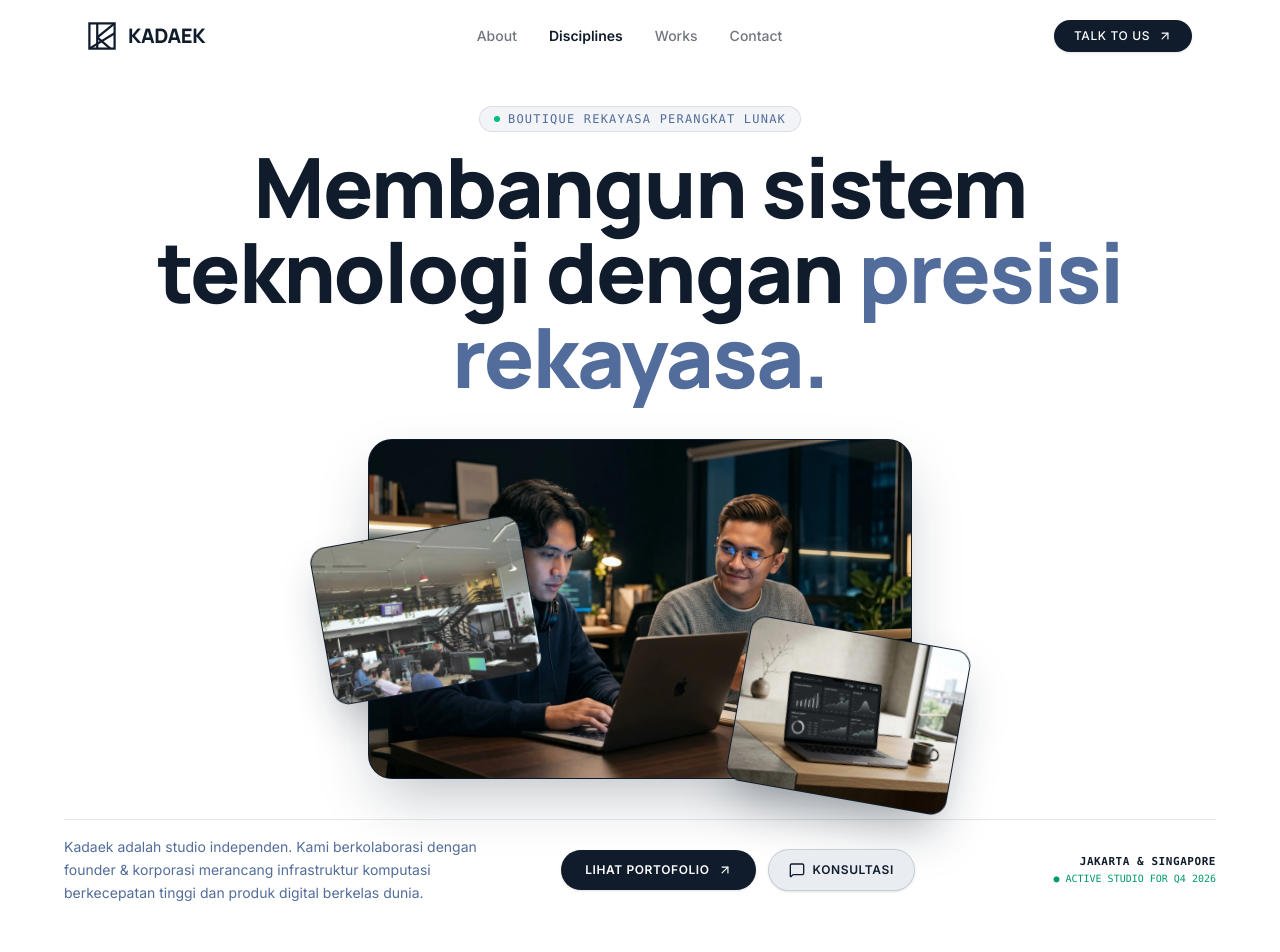
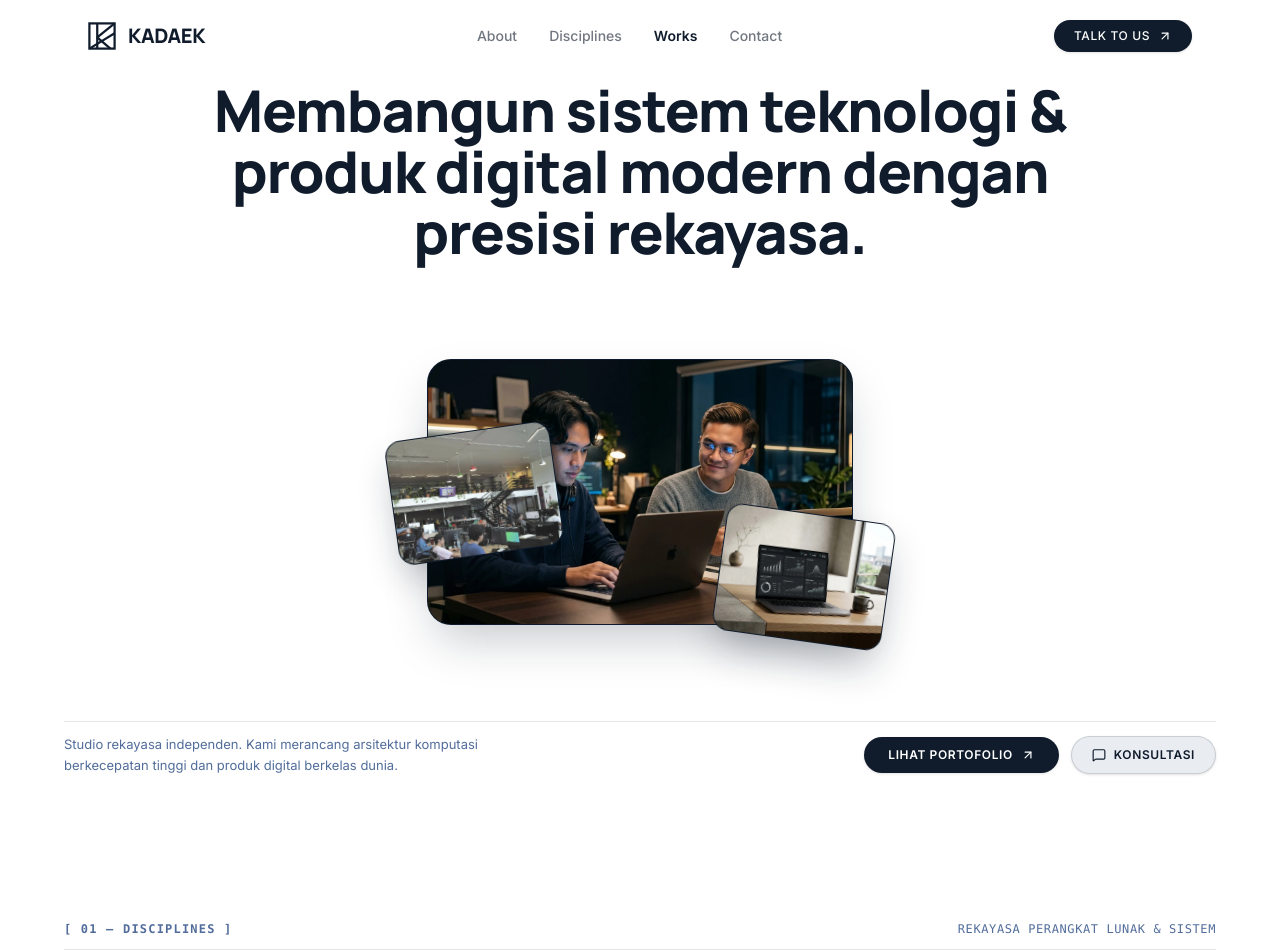
Before and after one commit to Kadaek/Compro-Kadaek, a Next.js app: page / in a window 1280 px wide. Shown: the top 952 px of the page. Built offline with nearby package versions, Linux system fonts and the light colour scheme.

Commit message:
fix(hero): remove AI pill badges, unify solid typography, and guarantee 100% full screen viewport fit

```diff
--- a/src/app/page.tsx
+++ b/src/app/page.tsx
@@ -149,45 +149,39 @@ export default function Home() {
         </div>
       </header>
 
-      {/* ── 2. HERO SECTION (CREATIVE STUDIO FULL VIEWPORT) ── */}
+      {/* ── 2. HERO SECTION (100% FULL SCREEN VIEWPORT, NO OVERFLOW) ── */}
       <main className="flex-1">
-        <section id="about" className="snap-start snap-always relative min-h-[100dvh] flex flex-col justify-between bg-[#FFFFFF] overflow-hidden pt-20 sm:pt-22 pb-8 sm:pb-10 px-6">
+        <section id="about" className="snap-start snap-always relative h-[100dvh] max-h-[100dvh] flex flex-col justify-between bg-[#FFFFFF] overflow-hidden pt-18 pb-4 sm:pb-6 px-6">
           <div className="max-w-6xl mx-auto w-full flex-1 flex flex-col justify-between">
-            {/* Top Monumental Creative Headline */}
+            {/* Top Clean Editorial Headline (No AI Badges) */}
             <ScrollReveal direction="up" delay={0}>
-              <div className="text-center pt-2 sm:pt-4">
-                <div className="inline-flex items-center gap-2 px-3.5 py-1 rounded-full border border-[#101C2C]/10 bg-[#E9EDF2]/60 text-[10px] sm:text-xs font-mono uppercase tracking-widest text-[#526D9B] mb-3">
-                  <span className="w-1.5 h-1.5 rounded-full bg-emerald-500" />
-                  <span>BOUTIQUE REKAYASA PERANGKAT LUNAK</span>
-                </div>
-                <h1 className="font-heading text-4xl sm:text-6xl md:text-7xl lg:text-[5.2rem] font-extrabold text-[#101C2C] tracking-tight leading-[1.02] max-w-5xl mx-auto">
-                  Membangun sistem teknologi dengan <span className="text-[#526D9B]">presisi rekayasa.</span>
+              <div className="text-center pt-1 sm:pt-2">
+                <h1 className="font-heading text-3xl sm:text-5xl lg:text-[3.2rem] xl:text-[3.6rem] font-black text-[#101C2C] tracking-tight leading-[1.06] max-w-4xl mx-auto">
+                  Membangun sistem teknologi & produk digital modern dengan presisi rekayasa.
                 </h1>
               </div>
             </ScrollReveal>
 
-            {/* Center Stage: 3-Photo Physical Creative Collage (Oddjob / Agency Style) */}
-            <ScrollReveal direction="up" delay={150}>
-              <div className="my-auto py-2 sm:py-4">
+            {/* Center Stage: 3-Photo Physical Creative Collage (Fits 100vh Perfectly) */}
+            <ScrollReveal direction="up" delay={120}>
+              <div className="my-auto py-1">
                 <HeroFloatingShowcase />
               </div>
             </ScrollReveal>
 
-            {/* Bottom High-Impact Editorial Strip */}
-            <ScrollReveal direction="up" delay={250}>
-              <div className="pt-4 border-t border-[#101C2C]/10 grid grid-cols-1 md:grid-cols-12 gap-6 items-center">
+            {/* Bottom High-Impact Minimal Strip */}
+            <ScrollReveal direction="up" delay={200}>
+              <div className="pt-3 border-t border-[#101C2C]/10 flex flex-col sm:flex-row items-center justify-between gap-4">
                 {/* Manifesto Text */}
-                <div className="md:col-span-5 text-left">
-                  <p className="text-xs sm:text-sm text-[#526D9B] font-normal leading-relaxed max-w-md">
-                    Kadaek adalah studio independen. Kami berkolaborasi dengan founder & korporasi merancang infrastruktur komputasi berkecepatan tinggi dan produk digital berkelas dunia.
-                  </p>
-                </div>
+                <p className="text-xs sm:text-[13px] text-[#526D9B] font-normal leading-relaxed max-w-sm sm:max-w-md text-center sm:text-left">
+                  Studio rekayasa independen. Kami merancang arsitektur komputasi berkecepatan tinggi dan produk digital berkelas dunia.
+                </p>
 
                 {/* Center Action Buttons */}
-                <div className="md:col-span-4 flex items-center justify-start md:justify-center gap-3">
+                <div className="flex items-center gap-3 shrink-0">
                   <a
                     href="#works"
-                    className="inline-flex items-center gap-2 px-6 py-3 rounded-full bg-[#101C2C] text-[#FFFFFF] text-xs font-semibold uppercase tracking-wider hover:bg-[#526D9B] transition-all shadow-sm active:scale-95"
+                    className="inline-flex items-center gap-2 px-6 py-2.5 rounded-full bg-[#101C2C] text-[#FFFFFF] text-xs font-semibold uppercase tracking-wider hover:bg-[#526D9B] transition-all shadow-sm active:scale-95"
                   >
                     <span>LIHAT PORTOFOLIO</span>
                     <ArrowUpRight className="w-3.5 h-3.5" />
@@ -197,21 +191,11 @@ export default function Home() {
                     href="https://wa.me/6281234567890"
                     target="_blank"
                     rel="noopener noreferrer"
-                    className="inline-flex items-center gap-2 px-5 py-3 rounded-full border border-[#101C2C]/15 bg-[#E9EDF2] text-[#101C2C] text-xs font-semibold uppercase tracking-wider hover:bg-[#101C2C] hover:text-[#FFFFFF] transition-all shadow-sm active:scale-95"
+                    className="inline-flex items-center gap-2 px-5 py-2.5 rounded-full border border-[#101C2C]/15 bg-[#E9EDF2] text-[#101C2C] text-xs font-semibold uppercase tracking-wider hover:bg-[#101C2C] hover:text-[#FFFFFF] transition-all shadow-sm active:scale-95"
                   >
-                    <MessageSquare className="w-4 h-4" />
+                    <MessageSquare className="w-3.5 h-3.5" />
                     <span>KONSULTASI</span>
                   </a>
-                </div>
-
-                {/* Right Studio Telemetry */}
-                <div className="md:col-span-3 text-left md:text-right font-mono text-xs text-[#526D9B]">
-                  <div className="text-[11px] uppercase tracking-wider text-[#101C2C] font-semibold">
-                    JAKARTA & SINGAPORE
-                  </div>
-                  <div className="text-[10px] text-emerald-600 font-medium mt-0.5">
-                    ● ACTIVE STUDIO FOR Q4 2026
-                  </div>
                 </div>
               </div>
             </ScrollReveal>
--- a/src/components/HeroFloatingShowcase.tsx
+++ b/src/components/HeroFloatingShowcase.tsx
@@ -31,13 +31,13 @@ export default function HeroFloatingShowcase() {
   const rightIdx = (centerIdx + 1) % 3;
 
   return (
-    <div className="relative w-full max-w-[580px] sm:max-w-[640px] mx-auto select-none py-4 sm:py-6 px-6 sm:px-12">
+    <div className="relative w-full max-w-[460px] sm:max-w-[490px] mx-auto select-none px-4 sm:px-8">
       <div className="relative w-full mx-auto">
 
-        {/* ── LEFT TILTED PHOTO (SATELLITE ACCENT, TILTED -10°) ── */}
+        {/* ── LEFT TILTED PHOTO (SATELLITE ACCENT, TILTED -8°) ── */}
         <div
           onClick={() => setCenterIdx(leftIdx)}
-          className="animate-float-slow absolute -left-6 sm:-left-12 top-1/2 -translate-y-1/2 w-[37%] sm:w-[39%] aspect-[4/3] -rotate-10 rounded-2xl overflow-hidden shadow-[0_22px_45px_-8px_rgba(16,28,44,0.32)] border border-[#101C2C]/15 bg-[#101C2C] z-20 cursor-pointer hover:scale-105 hover:-rotate-6 hover:z-30 transition-all duration-300 group"
+          className="animate-float-slow absolute -left-5 sm:-left-9 top-1/2 -translate-y-1/2 w-[37%] sm:w-[39%] aspect-[4/3] -rotate-8 rounded-2xl overflow-hidden shadow-[0_18px_36px_-6px_rgba(16,28,44,0.3)] border border-[#101C2C]/15 bg-[#101C2C] z-20 cursor-pointer hover:scale-105 hover:-rotate-4 hover:z-30 transition-all duration-300 group"
         >
           <div className="relative w-full h-full">
             <Image
@@ -50,24 +50,24 @@ export default function HeroFloatingShowcase() {
           </div>
         </div>
 
-        {/* ── CENTER MAIN PHOTO (BESAR, GAGAH, 100% BEBAS HAMBATAN) ── */}
-        <div className="relative w-full aspect-[16/10] rounded-3xl overflow-hidden shadow-[0_25px_60px_-12px_rgba(16,28,44,0.28)] border border-[#101C2C]/10 bg-[#101C2C] z-10 transition-all duration-500">
+        {/* ── CENTER MAIN PHOTO (BESAR, FIT SEMPURNA 100VH) ── */}
+        <div className="relative w-full aspect-[16/10] rounded-2xl sm:rounded-3xl overflow-hidden shadow-[0_22px_48px_-10px_rgba(16,28,44,0.25)] border border-[#101C2C]/10 bg-[#101C2C] z-10 transition-all duration-500">
           <div className="relative w-full h-full">
             <Image
               src={photos[centerIdx].src}
               alt={photos[centerIdx].alt}
               fill
               className="object-cover transition-opacity duration-500"
-              sizes="(max-width: 768px) 100vw, 60vw"
+              sizes="(max-width: 768px) 100vw, 50vw"
               priority
             />
           </div>
         </div>
 
-        {/* ── RIGHT TILTED PHOTO (SATELLITE ACCENT, TILTED +10°) ── */}
+        {/* ── RIGHT TILTED PHOTO (SATELLITE ACCENT, TILTED +8°) ── */}
         <div
           onClick={() => setCenterIdx(rightIdx)}
-          className="animate-float absolute -right-6 sm:-right-12 -bottom-3 sm:-bottom-5 w-[39%] sm:w-[41%] aspect-[4/3] rotate-10 rounded-2xl overflow-hidden shadow-[0_24px_48px_-8px_rgba(16,28,44,0.34)] border border-[#101C2C]/15 bg-[#101C2C] z-20 cursor-pointer hover:scale-105 hover:rotate-6 hover:z-30 transition-all duration-300 group"
+          className="animate-float absolute -right-5 sm:-right-9 -bottom-2 sm:-bottom-4 w-[38%] sm:w-[40%] aspect-[4/3] rotate-8 rounded-2xl overflow-hidden shadow-[0_20px_40px_-6px_rgba(16,28,44,0.32)] border border-[#101C2C]/15 bg-[#101C2C] z-20 cursor-pointer hover:scale-105 hover:rotate-4 hover:z-30 transition-all duration-300 group"
         >
           <div className="relative w-full h-full">
             <Image
```
